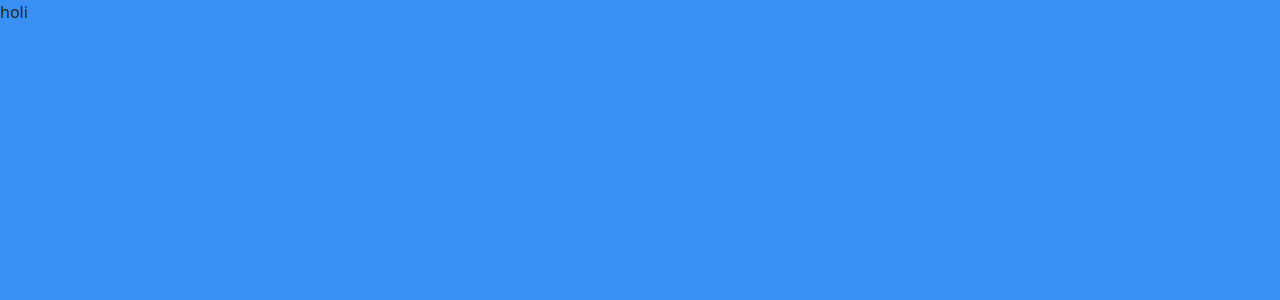
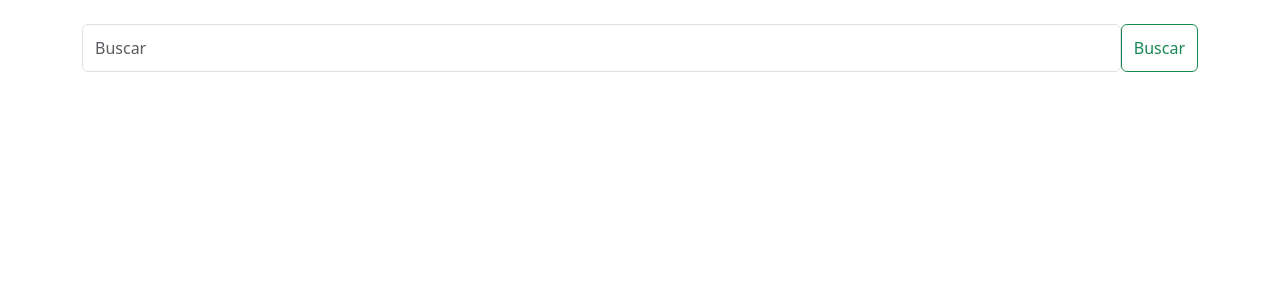
Before and after one commit to teoMunoz99/Donaciones-FRONTEND, a React (Vite) app: page /Home in a window 1280 px wide. Shown: the top 300 px of the page. Built offline with nearby package versions, Linux system fonts and the light colour scheme.

Commit message:
agregue el componente search

```diff
--- a/src/components/pages/Home.css
+++ b/src/components/pages/Home.css
@@ -0,0 +1,7 @@
+@media all and (min-width: 320px) {
+    .body-home{
+        display: flex;
+        flex-direction: column;
+        min-height: 100vh;
+    }
+}
--- a/src/components/pages/Home.jsx
+++ b/src/components/pages/Home.jsx
@@ -1,12 +1,14 @@
-import React from 'react';
+import React from "react";
+import "bootstrap/dist/css/bootstrap.min.css";
 import "./Home.css";
+import Search from "../views/Searchs/Search";
 
 const Home = () => {
-    return (
-        <div>
-            holi
-        </div>
-    );
+  return (
+    <div className="body-home">
+      <Search></Search>
+    </div>
+  );
 };
 
 export default Home;
--- a/src/components/pages/Welcome.css
+++ b/src/components/pages/Welcome.css
@@ -1,5 +1,5 @@
 @media all and (min-width: 320px){
-    body{
+    .body{
         background-color: #3890F4 ;
     }
     img{
--- a/src/components/pages/Welcome.jsx
+++ b/src/components/pages/Welcome.jsx
@@ -4,7 +4,7 @@ import Options from "../views/Options";
 
 const Welcome = () => {
   return (
-    <div className="contenedor-inicio">
+    <div className="contenedor-inicio body">
         <section className="d-flex flex-column align-items-center text-center contenedor-texto-img">
           <figure id="bannerPrincipal">
             <img
--- /dev/null
+++ b/src/components/views/Searchs/Search.css
@@ -0,0 +1,3 @@
+.barra-busqueda{
+    height: 3rem;
+}
--- /dev/null
+++ b/src/components/views/Searchs/Search.jsx
@@ -0,0 +1,16 @@
+import "./Search.css";
+import 'bootstrap/dist/css/bootstrap.min.css';
+import { Form, FormControl, Button, Container } from "react-bootstrap";
+
+const Browser = () => {
+  return (
+    <Container>
+      <Form className="d-flex my-4 barra-busqueda">
+        <FormControl type="text" placeholder="Buscar" className="mr-sm-2" />
+        <Button variant="outline-success">Buscar</Button>
+      </Form>
+    </Container>
+  );
+};
+
+export default Browser;
```
